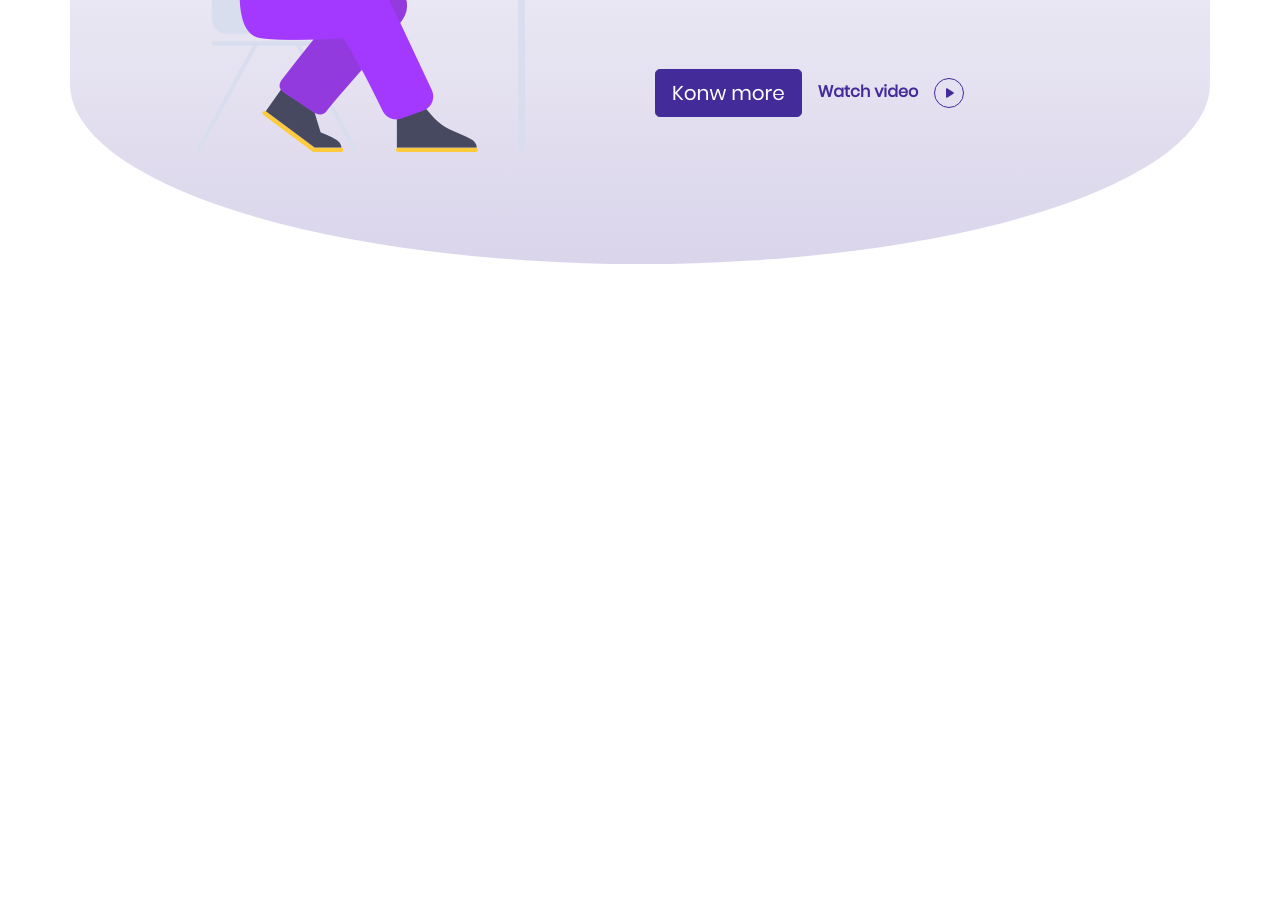
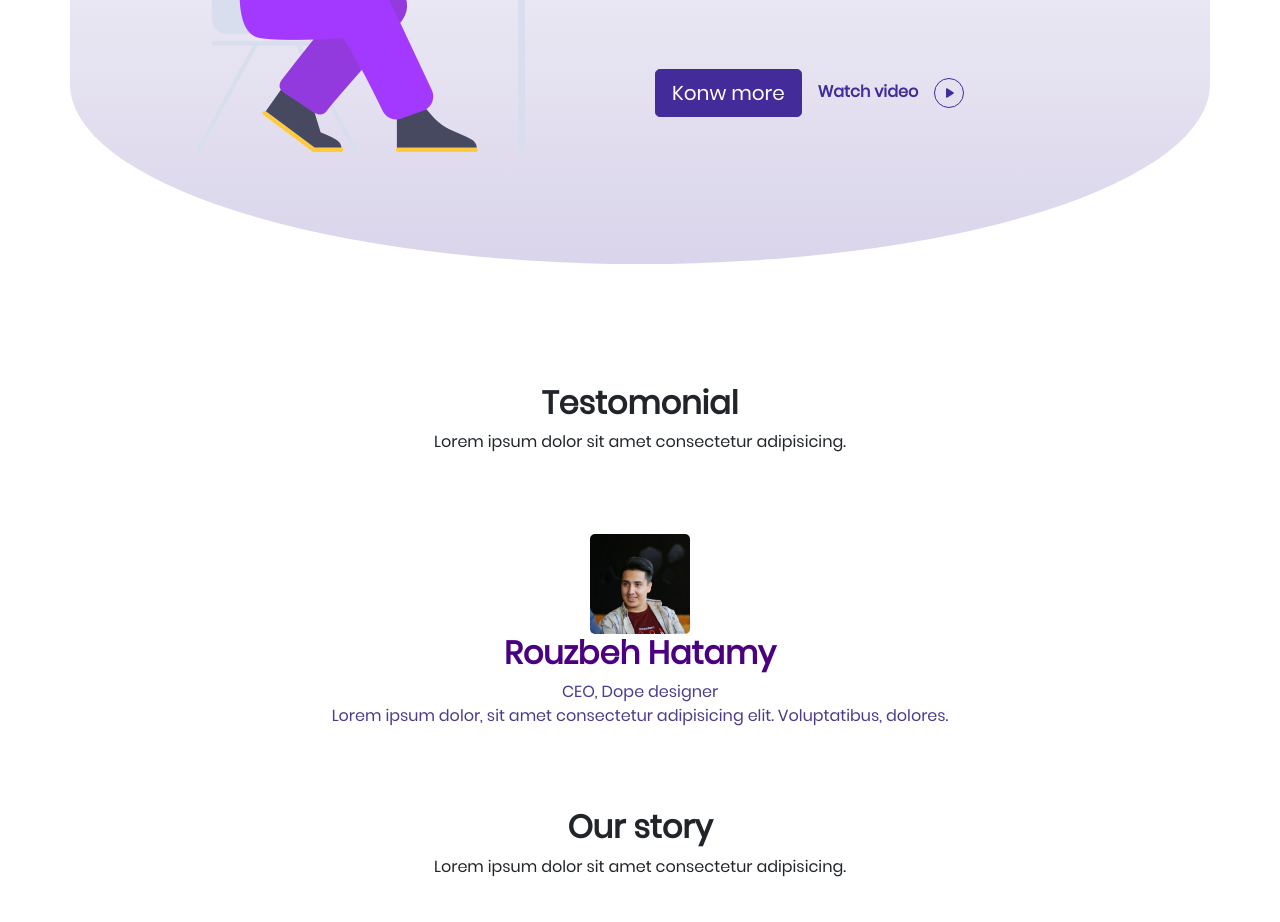
Before and after one commit to rouzbeh-hatamy/landing-page, a plain HTML site: page index.html in a window 1280 px wide. Shown: the part 1465-2387 px from the top of the page. Before the commit the page ends 1729 px from the top, so only its background shows below. Drawn offline with nearby package versions, Linux system fonts and the light colour scheme.

Commit message:
add testimonial row

```diff
--- a/index.html
+++ b/index.html
@@ -57,7 +57,7 @@
                     officiis architecto earum, alias, sed voluptates! Delectus, amet!</p>
                 <button type="button" class="btn btn-primary btn-lg startBtn ">Get started</button>
             </div>
-            <div class="col-6 video d-flex justify-content-center align-items-center">
+            <div class="col-6 video d-flex justify-content-center align-items-center" data-aos="fade-left">
                 <img src="./assets/play.png" alt="" class="img-fluid playImg">
                 <img src="./assets/Button 2.png" alt="" class="img-fluid towerImg">
             </div>
@@ -101,12 +101,12 @@
                     </div>
                 </div>
             </div>
-            <div class="row learn" data-aos="fade-up" data-aos-duration="1000">
+            <div class="row learn" data-aos="fade-up" data-aos-offset="400">
                 <div class="col-6 learnPic" data-aos="zoom-in-right">
                     <img src="./assets/illustrator.png" alt="">
                 </div>
                 <div class="col-6 learnInfo" data-aos="zoom-in-left">
-                    <h2>Learn with protips</h2>
+                    <h2>Learn With Protips</h2>
                     <div>
                         <div class="learnDescription">
                             <img src="./assets/tick.svg" alt="">
@@ -140,7 +140,27 @@
                     </div>
                 </div>
             </div>
-            <div class="row testimonial"></div>
+            <div class="row testimonial">
+                <div data-aos="fade-up">
+                    <h2><strong>Testomonial</strong></h2>
+                    <span>Lorem ipsum dolor sit amet consectetur adipisicing.</span>
+                </div>
+                <div>
+                    <img src="./assets/user.jpg" alt="" class="ceoPic" data-aos="fade-up" data-aos-offset="300">
+                    <h2 class="ceo" data-aos="fade-up" data-aos-offset="300" data-aos-delay="300"><strong>Rouzbeh
+                            Hatamy</strong></h2>
+                    <span class="ceoDescription" data-aos="fade-up" data-aos-offset="100" data-aos-delay="300">CEO, Dope
+                        designer</span>
+                    <span class="ceoDescription" data-aos="fade-up" data-aos-offset="100" data-aos-delay="200">Lorem
+                        ipsum dolor, sit amet consectetur adipisicing elit. Voluptatibus,
+                        dolores.</span>
+                </div>
+                <div data-aos="fade-up" data-aos-offset="200" data-aos-delay="300">
+                    <h2><strong>Our story</strong></h2>
+                    <span>Lorem ipsum dolor sit amet consectetur adipisicing.</span>
+                </div>
+            </div>
+            <div class="row aboutUs"></div>
         </div>
     </div>
     <script src="https://code.jquery.com/jquery-3.4.1.slim.min.js"
--- a/style.css
+++ b/style.css
@@ -27,7 +27,6 @@ body::-webkit-scrollbar {
 
 .video {
     margin-top: 5rem;
-    animation: slideLeft 1s ease
 }
 
 .playImg {
@@ -86,14 +85,44 @@ body::-webkit-scrollbar {
     color: #432B99;
 }
 
-.next {
-    height: 50vh;
-
+.testimonial {
+    display: flex;
+    flex-direction: column;
+    align-items: center;
+    justify-content: space-between;
+    padding: 10vh 0;
 }
 
+.testimonial div {
+    padding: 5vh 0;
+    display: flex;
+    flex-direction: column;
+    align-items: center;
+}
 
+.ceoPic {
+    width: 100px;
+    height: 100px;
+    border-radius: 5px;
+}
 
+.ceo {
+    color: indigo;
+}
 
+.ceoDescription {
+    color: darkslateblue;
+}
+
+.aboutUs {
+    height: 50vh;
+}
+
+h1,
+span,
+p {
+    cursor: default;
+}
 
 /* /////hover///// */
 .icon:hover {
@@ -108,6 +137,11 @@ body::-webkit-scrollbar {
     text-decoration: none;
 }
 
+h2:hover,
+h3:hover {
+    cursor: pointer;
+    text-shadow: rgb(125, 104, 202) 0px 0px 5px;
+}
 
 
 /* fonts and animations */
@@ -136,14 +170,6 @@ body::-webkit-scrollbar {
     100% {}
 }
 
-@keyframes slideLeft {
-    0% {
-        transform: translateX(250px)
-    }
-
-    100% {}
-}
-
 @keyframes slidebottom {
     0% {
         transform: translateY(-50px)
```
Also changed, not shown: assets/user.jpg (added).
